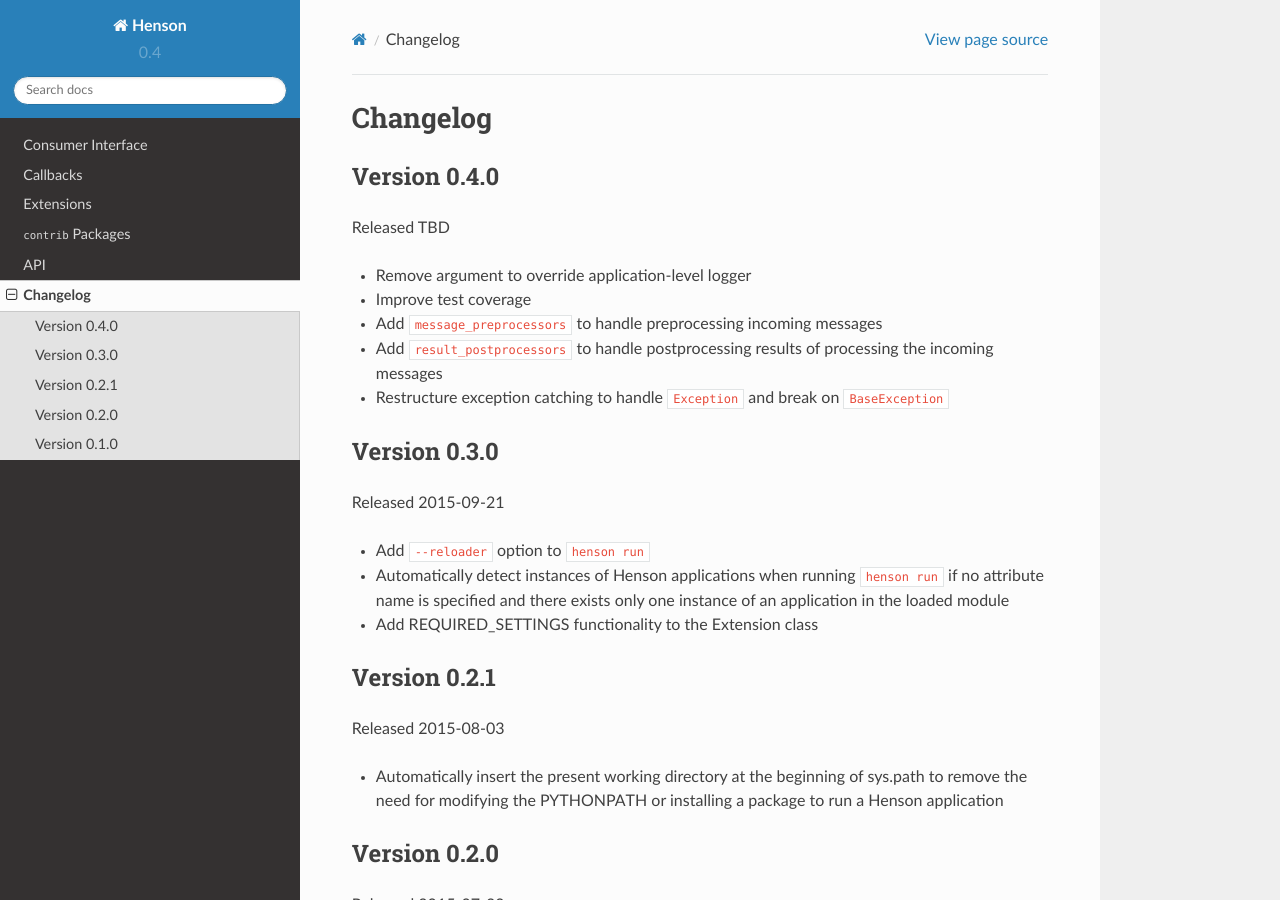
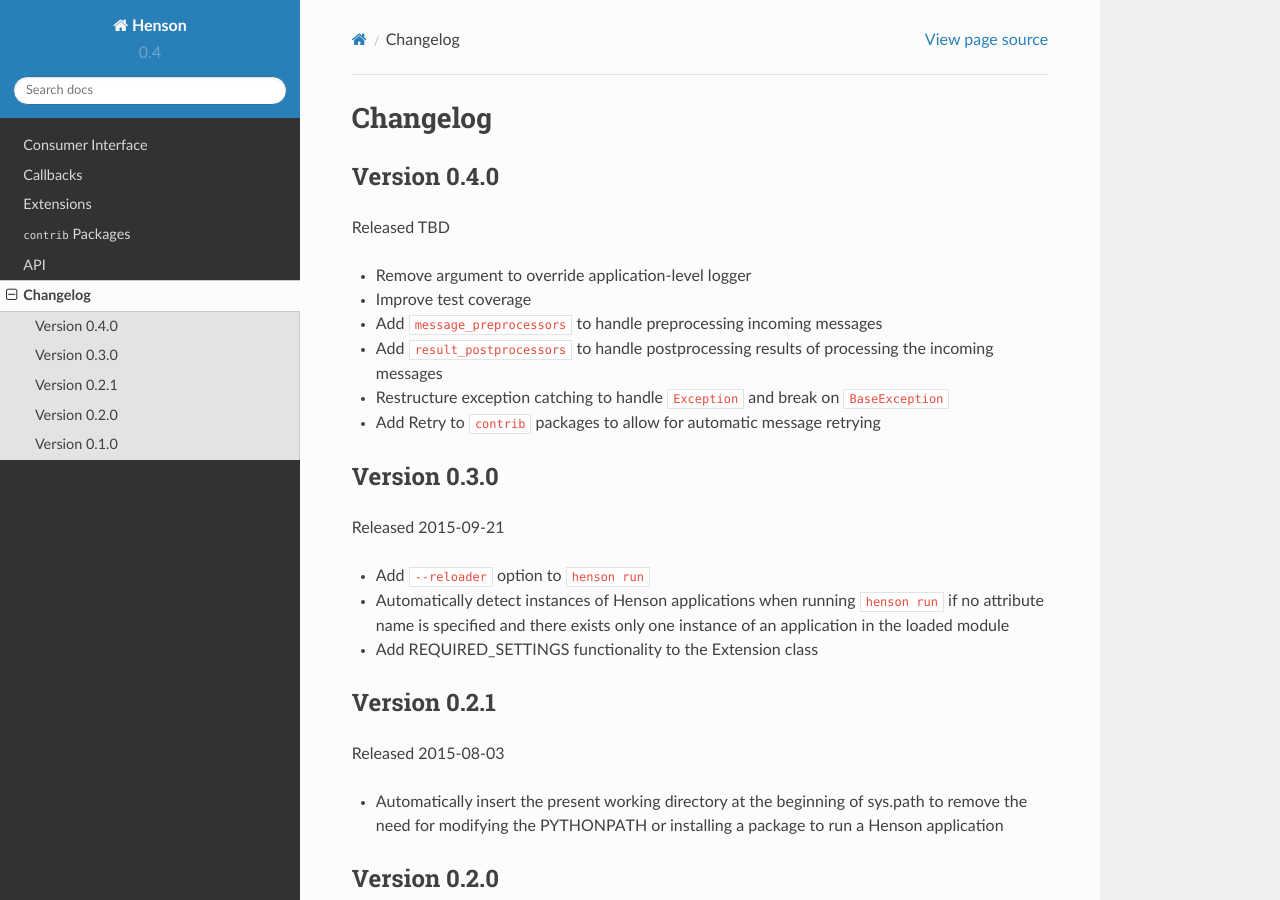
Before and after one commit to iheartradio/Henson, a Sphinx documentation site: the page built from docs/changes.rst, in a window 1280 px wide and 900 px high. Built offline with Sphinx 7.4.7 and the Read the Docs theme 2.0.0, drawn with Linux system fonts in a browser that asks for light colours.

Commit message:
Update changelog
Retry should have been added in e50182d.

```diff
--- a/docs/changes.rst
+++ b/docs/changes.rst
@@ -13,6 +13,7 @@ Released TBD
   the incoming messages
 - Restructure exception catching to handle ``Exception`` and break on
   ``BaseException``
+- Add Retry to ``contrib`` packages to allow for automatic message retrying
 
 Version 0.3.0
 -------------
```
